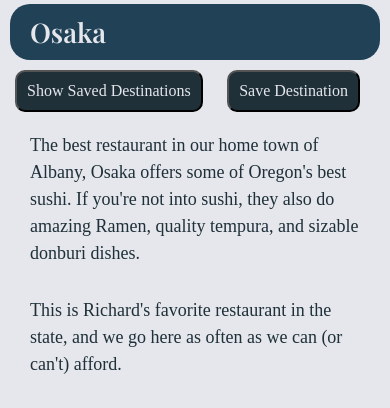
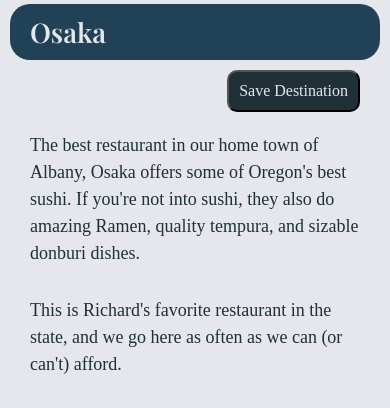
Before and after one commit to ominosity/wdd131, a plain HTML site: page project/food.html in a window 390 px wide. Shown: the part 436-844 px from the top of the page. Drawn offline with nearby package versions, Linux system fonts and the light colour scheme; a web font is replaced by a local one.

Commit message:
Added more copy and fixed a styling issue on small screens and save buttons. Also made the phrasing singular when there's just one saved destination.

```diff
--- a/project/scripts/project.js
+++ b/project/scripts/project.js
@@ -27,7 +27,7 @@ const coastalData = [{
     selected: false
 }, {
     header: "Shore Acres State Park",
-    description: "<p>Just outside of Coos Bay lies a magnificent English-style garden, preserved as a state park. The garden lies right on the coast, offering beautiful vistas of the ocean from the overlook.</p>",
+    description: "<p>Just outside of Coos Bay lies a magnificent set of English and Japanese style gardens, preserved as a state park. The garden lies right on the coast, offering beautiful vistas of the ocean from the overlook.</p><p>If you're looking for flowers, be sure to check out the bloom times before visiting. If flowers aren't your thing, or you're traveling in the winter, be sure to check out their Annual Holiday Lights display, featuring a magical walkthrough of Christmas-light plants and animals.</p>",
     imagePath: "images/shore-acres-overlook.webp",
     imageDescription: "A photograph taken from the Shore Acres State Park Overlook.",
     imageWidth: 600,
@@ -105,7 +105,7 @@ function buildASection(object) {
     return `<section>
     <h2>${object.header}</h2>
     <div class="buttons">
-        <a href="saved-list.html" target="_self"><button class="saved-destinations">Show <span class="saved-count"></span> Saved Destinations</button></a>
+        <a href="saved-list.html" target="_self"><button class="saved-destinations">Show <span class="saved-count"></span></button></a>
         <button id="button_${object.id}" value="${object.id}" class="save">${buttonText}</button>
     </div>
     <div class="description">
@@ -196,7 +196,14 @@ function toggleSavedButtons() {
     if (count > 0) {
         showSavedButtons();
         const savedCounts = document.querySelectorAll(".saved-count");
-        savedCounts.forEach(item => item.innerText = count);
+        // savedCounts.forEach(item => item.innerText = count);
+        for (let item of savedCounts) {
+            if (count == 1) {
+                item.innerText = "1 Saved Destination";
+            } else {
+                item.innerText = `${count} Saved Destinations`;
+            }
+        }
     }
     else hideSavedButtons()
 }
--- a/project/styles/project.css
+++ b/project/styles/project.css
@@ -240,6 +240,10 @@ input[type="submit"]:active {
     color: pink;
 }
 
+.hide {
+    display: none;
+}
+
 /*
     Menu stacked to wide Breakpoint at 600
 */
@@ -321,8 +325,4 @@ input[type="submit"]:active {
         font-size: 18px;
         min-height: 40px;
     }
-
-    .hide {
-        display: none;
-    }
 }
```
